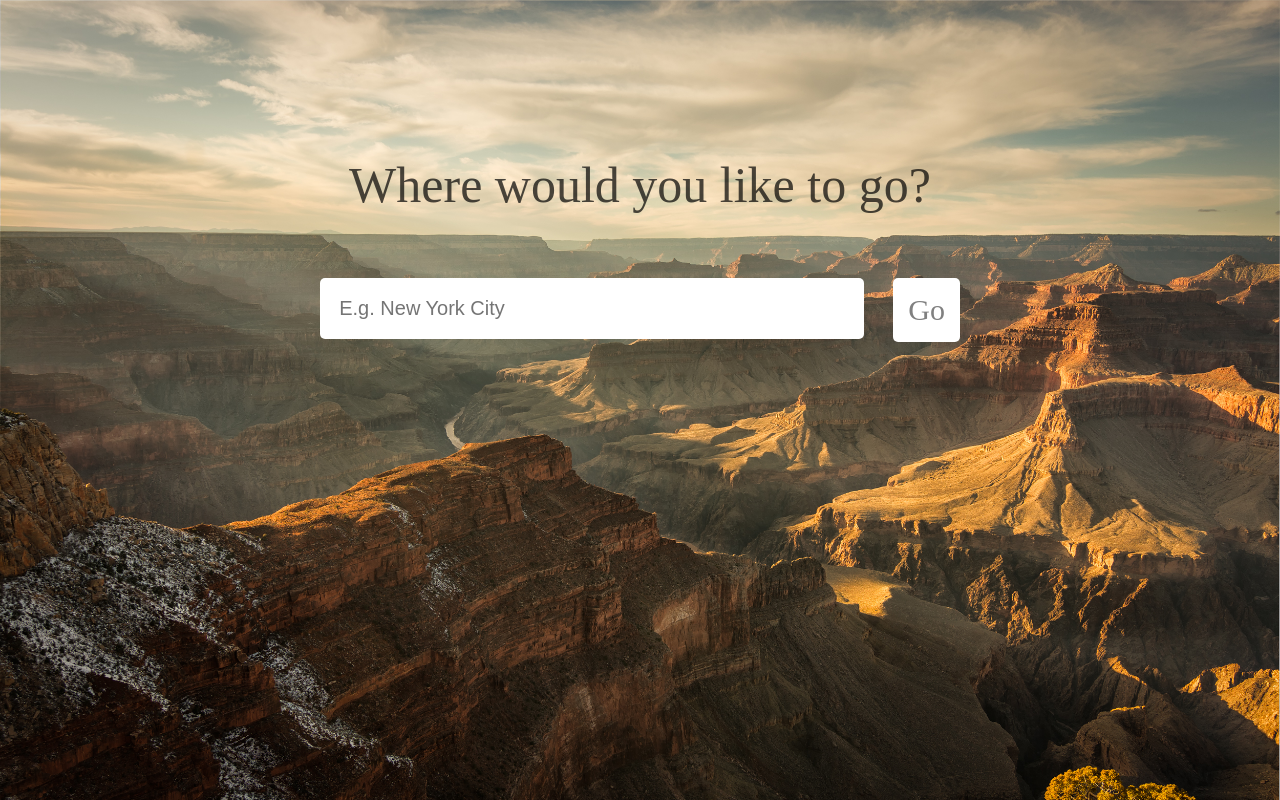
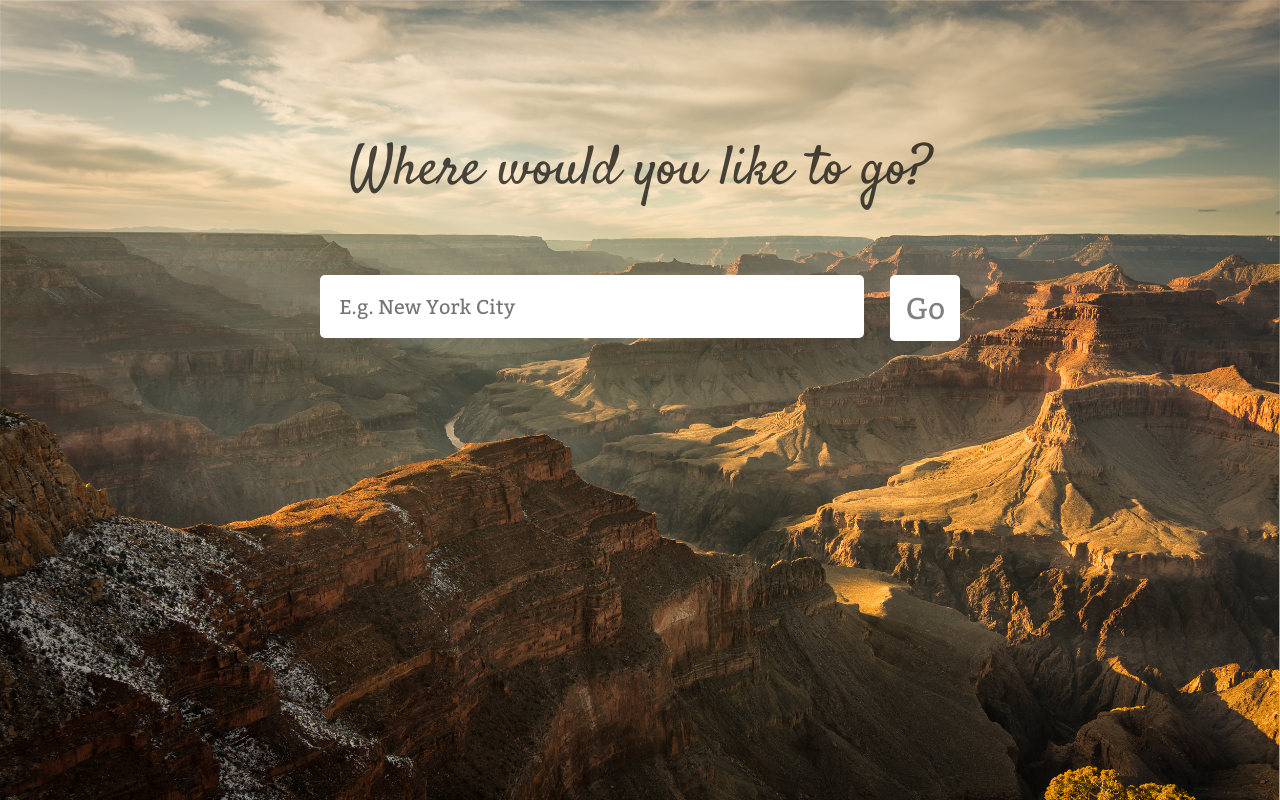
Before and after one commit to dkoodev/calhacks-newromans, a PHP site: page / in a window 1280 px wide. Run offline with PHP 8.4, Linux system fonts and the light colour scheme; some libraries are stand-ins or nearby versions.

Commit message:
Implement fonts

```diff
--- a/css/main.css
+++ b/css/main.css
@@ -2,6 +2,27 @@ body {
 	background-image: url('../pictures/1.jpg');
 	background-size: cover;
 	background-attachment: fixed;
+	font-family: Satisfy;
+}
+
+@font-face {
+	font-family: Seaweed;
+	src: url('../fonts/SeaweedScript-Regular.ttf');
+}
+
+@font-face {
+	font-family: Satisfy;
+	src: url('../fonts/Satisfy-Regular.ttf');
+}
+
+@font-face {
+	font-family: Merriwether;
+	src: url('../fonts/MerriwetherSans-Regular.ttf');
+}
+
+@font-face {
+	font-family: Bitter;
+	src: url('../fonts/Bitter-Regular.otf');
 }
 
 @keyframes fadeIn {
@@ -10,6 +31,7 @@ body {
 }
 
 #history {
+	font-family: Bitter;
 	animation-name: fadeIn;
 	animation-duration: 2s;
 	font-size: 25px;
@@ -21,17 +43,18 @@ body {
 #destination {
 	width: 50%;
 	margin: auto;
-	padding-top: 8%;
+	padding-top: 6%;
 }
 
 #destinationPrompt {
-	font-size: 50px;
+	font-size: 55px;
 	text-align: center;
 	padding-bottom: 10%;
 	opacity: 0.7;
 }
 
 #destinationInput {
+	font-family: Bitter;
 	width: 85%;
 	margin: auto;
 	font-size: 20px;
@@ -41,6 +64,7 @@ body {
 }
 
 #destinationButton {
+	font-family: Bitter;
 	float: right;
 	font-size: 30px;
 	color: gray;
@@ -55,17 +79,18 @@ body {
 	animation-duration: 2s;
 	width: 50%;
 	margin: auto;
-	padding-top: 8%;
+	padding-top: 6%;
 }
 
 #startPrompt {
-	font-size: 50px;
+	font-size: 55px;
 	text-align: center;
 	padding-bottom: 10%;
 	opacity: 0.7;
 }
 
 #startInput {
+	font-family: Bitter;
 	width: 85%;
 	margin: auto;
 	font-size: 20px;
@@ -75,6 +100,7 @@ body {
 }
 
 #startButton {
+	font-family: Bitter;
 	float: right;
 	font-size: 30px;
 	color: gray;
--- a/js/google-maps.js
+++ b/js/google-maps.js
@@ -76,4 +76,16 @@
         setupClickListener('changetype-address', ['address']);
         setupClickListener('changetype-establishment', ['establishment']);
         setupClickListener('changetype-geocode', ['geocode']);
+
+        var marker1 = {start};
+        var marker2 = {destination};
+        var markerA = new google.maps.Marker({
+          position: marker1,
+          map: map
+        }
+        var markerB = new google.maps.Marker({
+          position: marker2,
+          map: map
+        }
+
       }
--- a/js/script.js
+++ b/js/script.js
@@ -4,12 +4,13 @@ var start;
 document.getElementById('destinationButton').addEventListener('click', function() {
 	document.getElementById('destination').style.display = "none";
 	destination = document.getElementById('destinationInput').value;
-	document.getElementById('history').innerHTML = destination;
+	document.getElementById('history').innerHTML = "Travelling to  " + destination;
 	document.getElementById('start').style.display = "block";
 });
 
 document.getElementById('startButton').addEventListener('click', function() {
 	document.getElementById('start').style.display = "none";
 	start = document.getElementById('startInput').value;
-	document.getElementById('history').innerHTML = start;
+	document.getElementById('history').innerHTML += ",  from " + start;
+	document.getElementById('map').style.display = "block";
 });
```
Also changed, not shown: fonts/Bitter-Regular.otf (added), fonts/MerriweatherSans-Regular.ttf (added), fonts/Satisfy-Regular.ttf (added), fonts/SeaweedScript-Regular.ttf (added).
